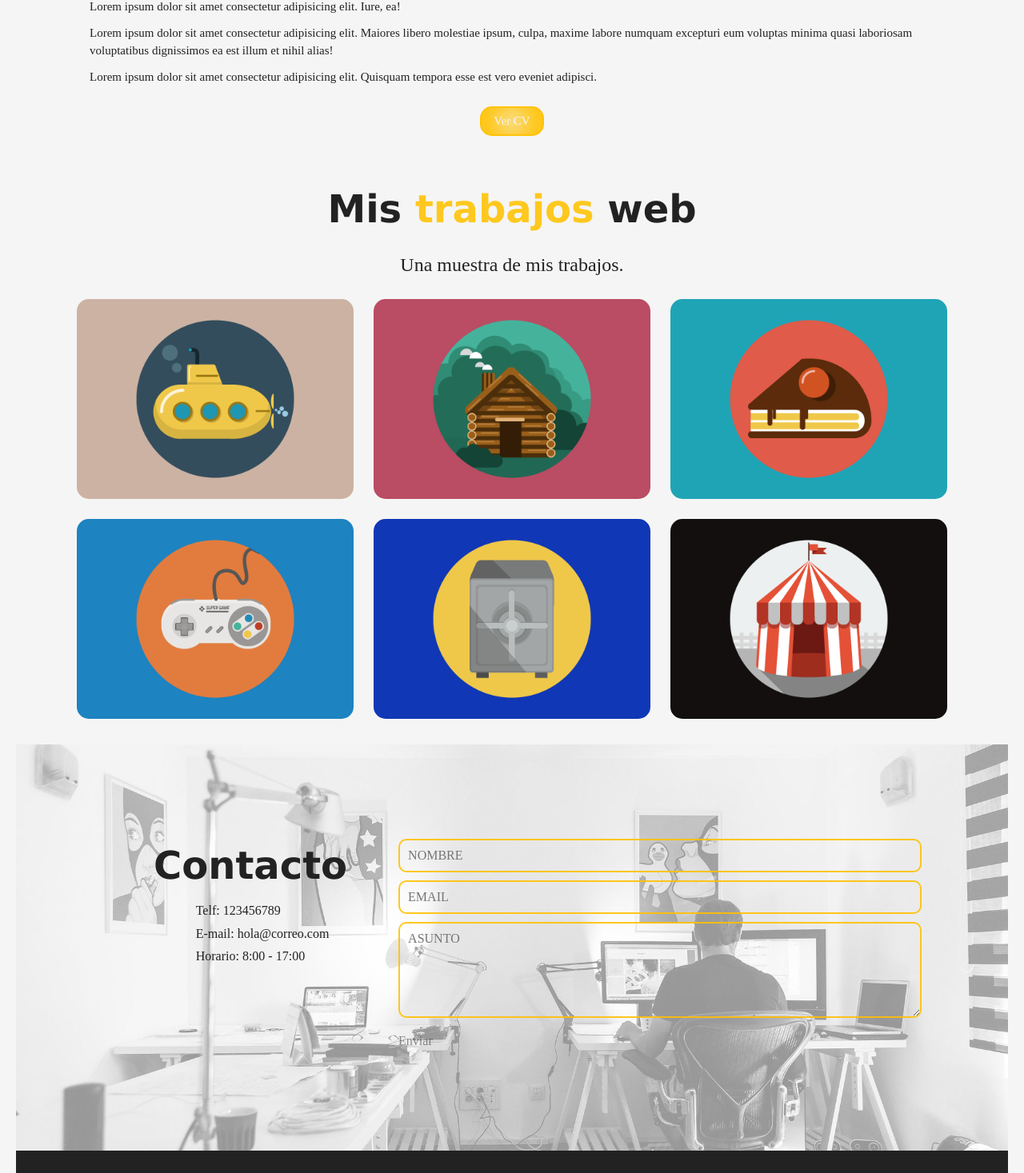
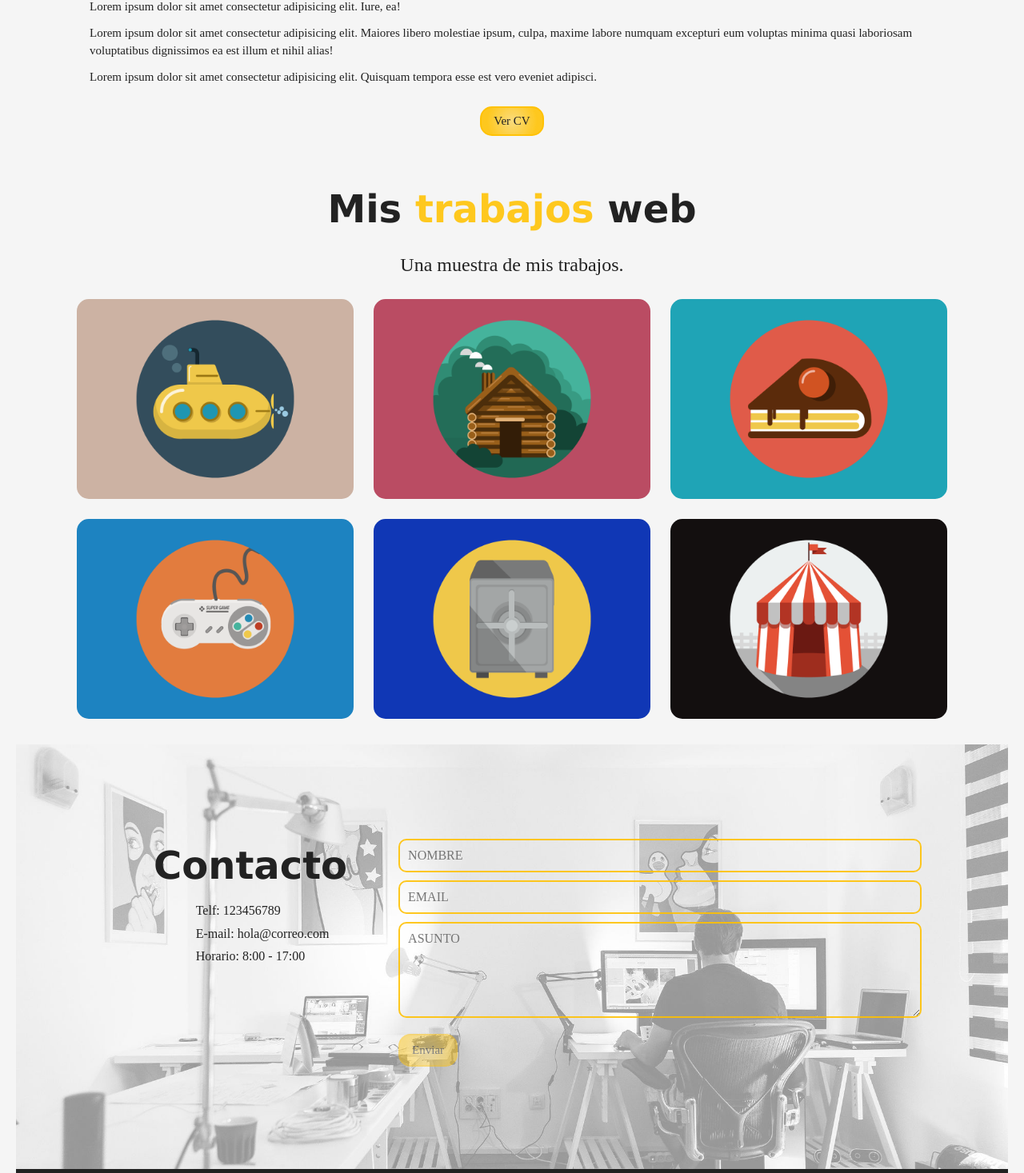
Before and after one commit to javicerezo/portafolio-ejemplo-v2, a React (Vite) app: page / in a window 1280 px wide. Shown: the part 1320-2787 px from the top of the page at 80% size. Built offline with nearby package versions, Linux system fonts and the light colour scheme.

Commit message:
Maquetar correctamente botones de Contacto.jsx y SobreMi.jsx

```diff
--- a/src/components/features/Contacto/Contacto.jsx
+++ b/src/components/features/Contacto/Contacto.jsx
@@ -1,9 +1,9 @@
 import { useEffect, useState } from "react";
-
 import { deshabilitar, habilitar, comprobarCorreo, imprimirAlerta,
         resetFormulario } from "./funciones";
 
 import './Contacto.scss';
+import { Button } from "../../ui/Button/Button";
 
 export const Contacto = () => {
     const [objCorreo, setObjCorreo] = useState({nombre: '', correo:'', asunto: ''});
@@ -86,7 +86,7 @@ export const Contacto = () => {
                     <input id="nombre" name="nombre" type="text" placeholder="NOMBRE" onInput={handleInputNombre}/>
                     <input id="correo" name="correo" type="email" placeholder="EMAIL" onChange={handleInputCorreo}/>
                     <textarea id="asunto" name="asunto" placeholder="ASUNTO" onChange={handleInputAsunto}></textarea>
-                    <button className="Contacto-btn js-contacto-btn o-button o-button--amarillo"
+                    <button className="Contacto-btn js-contacto-btn Button Button--amarillo"
                     id="btn-enviar" type="submit" onClick={handleEnviarCorreo}>Enviar</button>
                 </form>
             </div>
--- a/src/components/features/SobreMi/SobreMi.scss
+++ b/src/components/features/SobreMi/SobreMi.scss
@@ -63,5 +63,6 @@
         padding: .3125rem .9375rem;
         display: inline-block;
         margin: 0 auto;
+        color: var(--color-negro);
     }
 }
```
